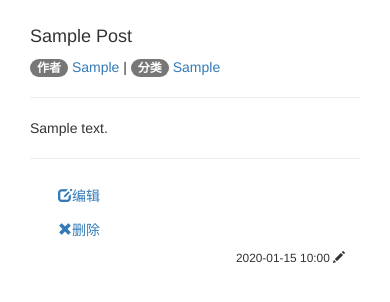
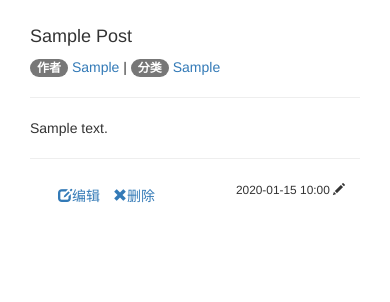
Before and after one commit to liyu-task/my_blog, a Flask app: page /show_post/1 in a window 390 px wide. Shown: the part 147-449 px from the top of the page. Run offline with Flask 2, Linux system fonts and the light colour scheme; a user stored in the database is signed in; tables that the repository leaves empty hold one stand-in row (values such as "Sample post"); some libraries are stand-ins or nearby versions.

Commit message:
v2.0.0.1

```diff
--- a/app/templates/show_post.html
+++ b/app/templates/show_post.html
@@ -29,17 +29,18 @@
                 <hr>
                 <div class="raw">
                     {% if current_user.is_authenticated %}
-                    <div class="col-md-2">
+                    <div class="col-xs-2 col-md-2 col-sm-2 col-lg-2">
                         <a class='btn' href="{{ url_for('edit_post', post_id=post.id) }}">
                             <i class="glyphicon glyphicon-edit"></i>编辑
                         </a>
                     </div>
-                    <div class="col-md-2">
+                    <div class="col-xs-2 col-md-2 col-sm-2 col-lg-2">
                         <a class="btn" onclick="return confirm('确定要删除吗？')" href="{{ url_for('delete_post', post_id=post.id) }}">
                             <i class="glyphicon glyphicon-remove"></i>删除
                         </a>
                     </div>
-                    <div class="col-md-4 col-md-offset-4 text-right ">
+                    <div class="text-right col-xs-6 col-md-6 col-sm-6 col-lg-6
+                               col-xs-offset-2 col-sm-offset-2 col-md-offset-2 col-lg-offset-2 ">
                         <small class="inline text-right">
                             {{ moment(post.timestamp).format('YYYY-MM-DD HH:mm') }}
                             <i class="glyphicon glyphicon-pencil"></i>
```
